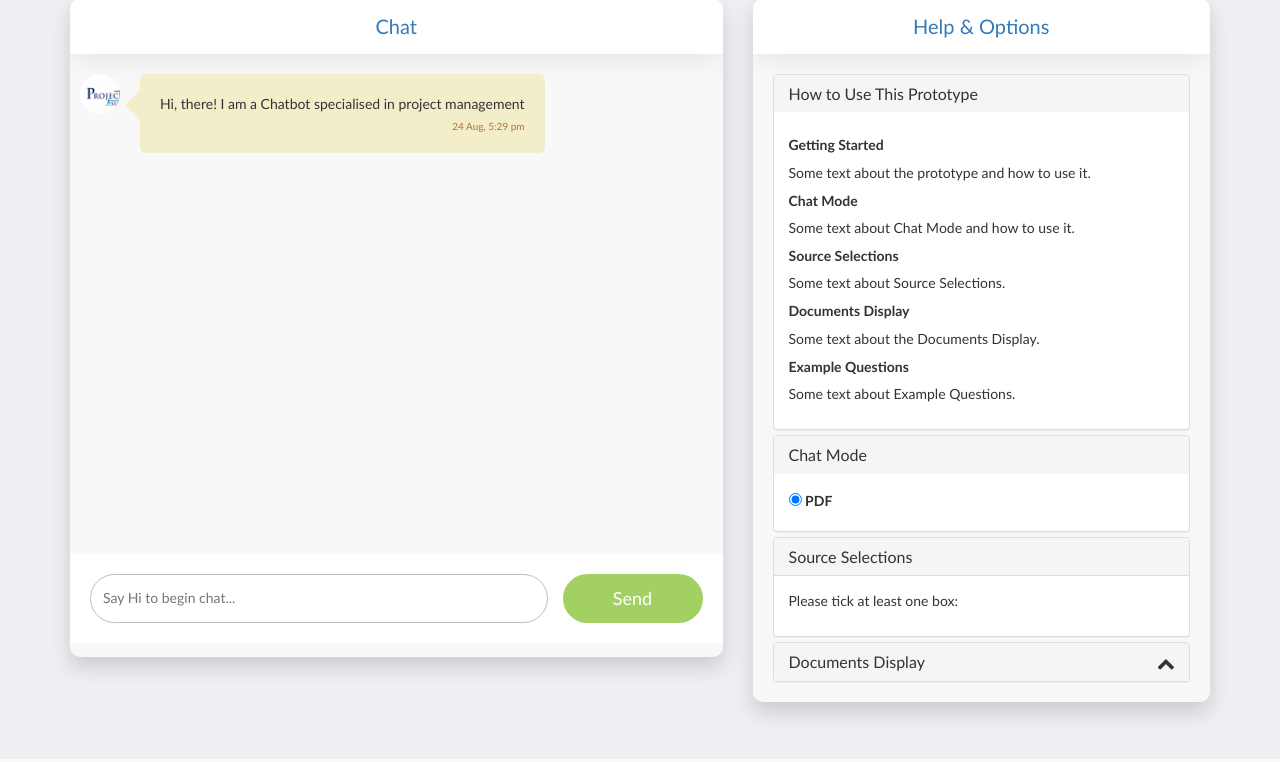
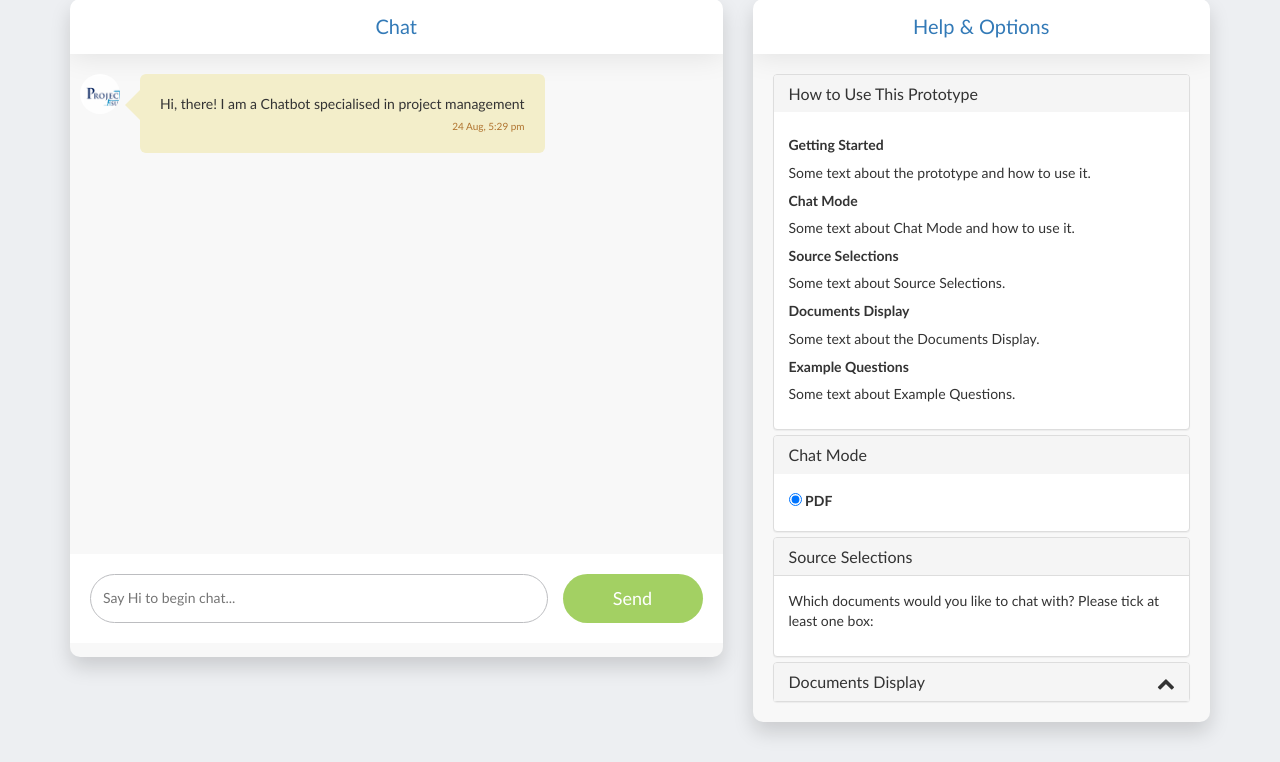
Before and after one commit to lawrencerowland/PS-Chat, a Flask app: template templates/bot.html in a window 1280 px wide. Shown: the part 41-803 px from the top of the page. Run offline with Flask 3, Linux system fonts and the light colour scheme; the template is opened without the code that fills it, so the values that code supplies are empty; some libraries are stand-ins or nearby versions.

Commit message:
update help section text

```diff
--- a/templates/bot.html
+++ b/templates/bot.html
@@ -126,7 +126,7 @@
 						</div>
 						<div id="namespace_collapse" class="panel-collapse">
 							<div class="panel-body">
-								<p>Please tick at least one box:</p>  <!-- Added text -->
+								<p>Which documents would you like to chat with? Please tick at least one box:</p>  <!-- Added text -->
 								{% for namespace in namespaces %}
 
 								<div class="form-check">
@@ -152,7 +152,8 @@
 						<div id="internal_collapse0" class="panel-collapse collapse">
 							<div class="panel-body">
 								<div>
-									<h5>The following document collections are available to chat with:</h5>
+									<p>The following document collections are available to chat with.</p>
+									<p>(Expand a collection to see the available documents)</p>
 								</div>
 
 								<!-- Here is where you generate the panels for each directory -->
```
